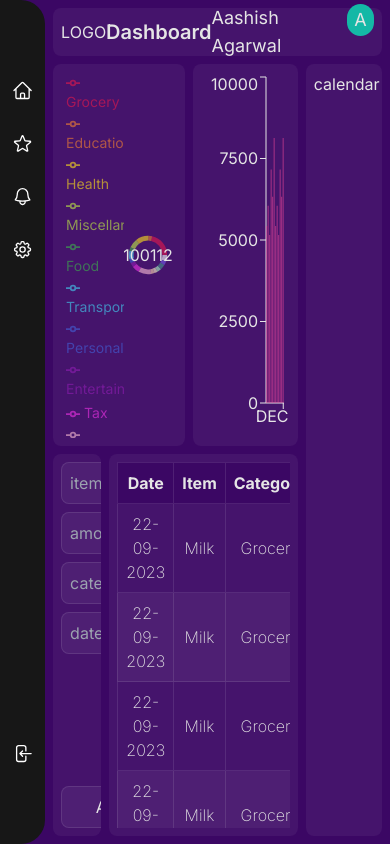
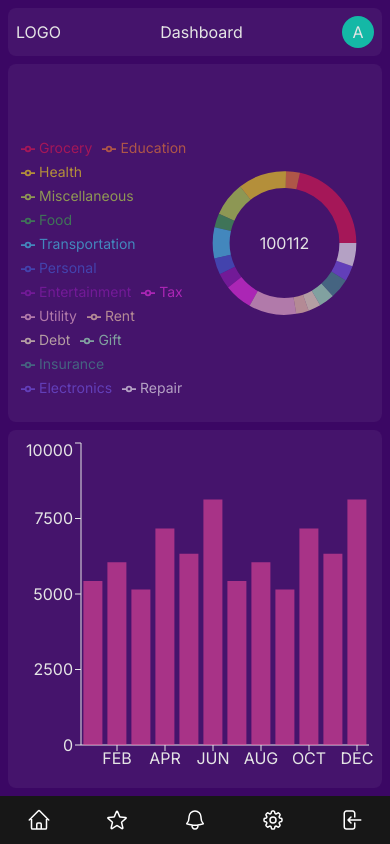
Before and after one commit to amirakbarwicaksono/financial-tracker, a Next.js app in the folder frontend/: page / in a window 390 px wide. Built offline with nearby package versions, Linux system fonts and the light colour scheme.

Commit message:
responsive layout

```diff
--- /dev/null
+++ b/frontend/app/components/Accounts.tsx
@@ -0,0 +1,5 @@
+const Accounts = () => {
+    return <div> accounts</div>;
+};
+
+export default Accounts;
--- a/frontend/app/components/Calendar.tsx
+++ /dev/null
@@ -1,5 +0,0 @@
-const Calendar = () => {
-    return <div> calendar</div>;
-};
-
-export default Calendar;
--- a/frontend/app/components/IconButton.tsx
+++ b/frontend/app/components/IconButton.tsx
@@ -1,5 +1,5 @@
 const IconButton = ({ children }: { children: any }) => {
-    return <button className="w-full hover:scale-125 transition">{children}</button>;
+    return <button className=" md:w-full  w-6  hover:scale-125 transition">{children}</button>;
 };
 
 export default IconButton;
--- a/frontend/app/components/Navbar.tsx
+++ b/frontend/app/components/Navbar.tsx
@@ -2,9 +2,9 @@ const Navbar = () => {
     return (
         <nav className=" mb-2 h-12 bubble flex items-center justify-between ">
             <p>LOGO</p>
-            <p className="text-xl font-semibold ">Dashboard</p>
-            <div className="flex gap-4 text-lg">
-                <p>Aashish Agarwal</p>
+            <p className="md:text-xl md:font-semibold ">Dashboard</p>
+            <div className="flex items-center gap-2 md:gap-4 md:text-lg">
+                <p className="hidden md:block">Aashish Agarwal</p>
                 <div className=" rounded-full w-8 h-8  bg-teal-500 flex justify-center items-center">
                     <p>A</p>
                 </div>
--- a/frontend/app/components/PieGraph.tsx
+++ b/frontend/app/components/PieGraph.tsx
@@ -94,8 +94,8 @@ const PieGraph = () => {
                     data={data}
                     cx={"50%"}
                     cy={"50%"}
-                    innerRadius={"60%"}
-                    outerRadius={"80%"}
+                    innerRadius={"65%"}
+                    outerRadius={"85%"}
                     fill="#888a2s"
                     paddingAngle={0}
                     dataKey="value"
--- a/frontend/app/components/Sidebar.tsx
+++ b/frontend/app/components/Sidebar.tsx
@@ -7,7 +7,7 @@ import IconButton from "./IconButton";
 
 const Sidebar = () => {
     return (
-        <div className="flex h-screen w-12 text-white flex-col items-center gap-8 rounded-r-3xl bg-neutral-900 px-3 py-20">
+        <div className="flex h-12 w-screen md:h-screen md:w-12 text-white md:flex-col justify-around items-center gap-8  md:rounded-r-3xl bg-neutral-900 p-4 md:px-3 md:py-20">
             <IconButton>
                 <Home />
             </IconButton>
@@ -21,7 +21,7 @@ const Sidebar = () => {
                 <Settings />
             </IconButton>
 
-            <div className="grow"></div>
+            <div className="grow hidden md:block"></div>
             <IconButton>
                 <Logout />
             </IconButton>
--- a/frontend/app/globals.css
+++ b/frontend/app/globals.css
@@ -11,7 +11,7 @@
 }
 
 body {
-    @apply bg-purple-950  overflow-x-hidden;
+    @apply bg-purple-950  overflow-hidden;
 }
 
 .border-thin {
--- a/frontend/app/page.tsx
+++ b/frontend/app/page.tsx
@@ -1,5 +1,5 @@
+import Accounts from "./components/Accounts";
 import BarGraph from "./components/BarGraph";
-import Calendar from "./components/Calendar";
 import Navbar from "./components/Navbar";
 import PieGraph from "./components/PieGraph";
 import Sidebar from "./components/Sidebar";
@@ -8,24 +8,24 @@ import Transactions from "./components/Transactions";
 
 export default function Home() {
     return (
-        <div className="flex">
+        <div className="flex flex-col-reverse md:flex-row h-screen">
             <Sidebar />
-            <div className="w-full flex flex-col p-2 h-screen ">
+            <div className="w-full flex flex-col p-2 flex-grow ">
                 <Navbar />
                 <div className="flex-grow grid grid-cols-12 grid-rows-6 gap-2 overflow-hidden">
-                    <div className="bubble  col-span-5 row-span-3 ">
+                    <div className="bubble col-span-full md:col-span-7 lg:col-span-5 row-span-3 ">
                         <PieGraph />
                     </div>
-                    <div className="bubble col-span-4 row-span-3">
+                    <div className="bubble col-span-full md:col-span-5 lg:col-span-4 row-span-3">
                         <BarGraph />
                     </div>
-                    <div className="bubble col-span-3 row-span-6">
-                        <Calendar />
+                    <div className="bubble hidden lg:block lg:col-span-3 lg:row-span-6">
+                        <Accounts />
                     </div>
-                    <div className="bubble col-span-2 row-span-3 overflow-auto">
+                    <div className="bubble hidden md:block md:col-span-3 lg:col-span-2 row-span-3 overflow-auto">
                         <TransactionForm />
                     </div>
-                    <div className="bubble col-span-7 row-span-3 overflow-hidden">
+                    <div className="bubble hidden md:block md:col-span-9  lg:col-span-7 row-span-3 overflow-hidden">
                         <Transactions />
                     </div>
                 </div>
```
